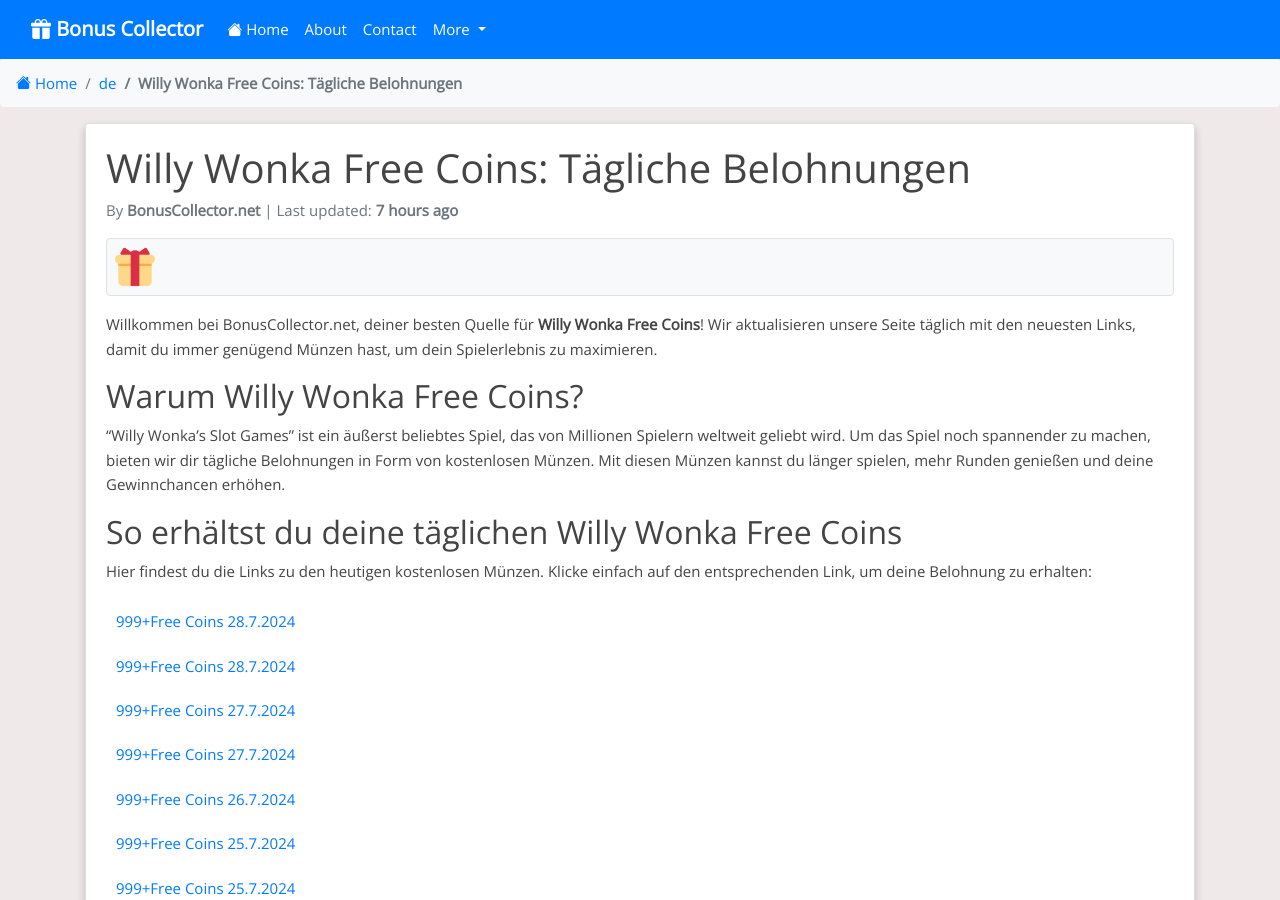
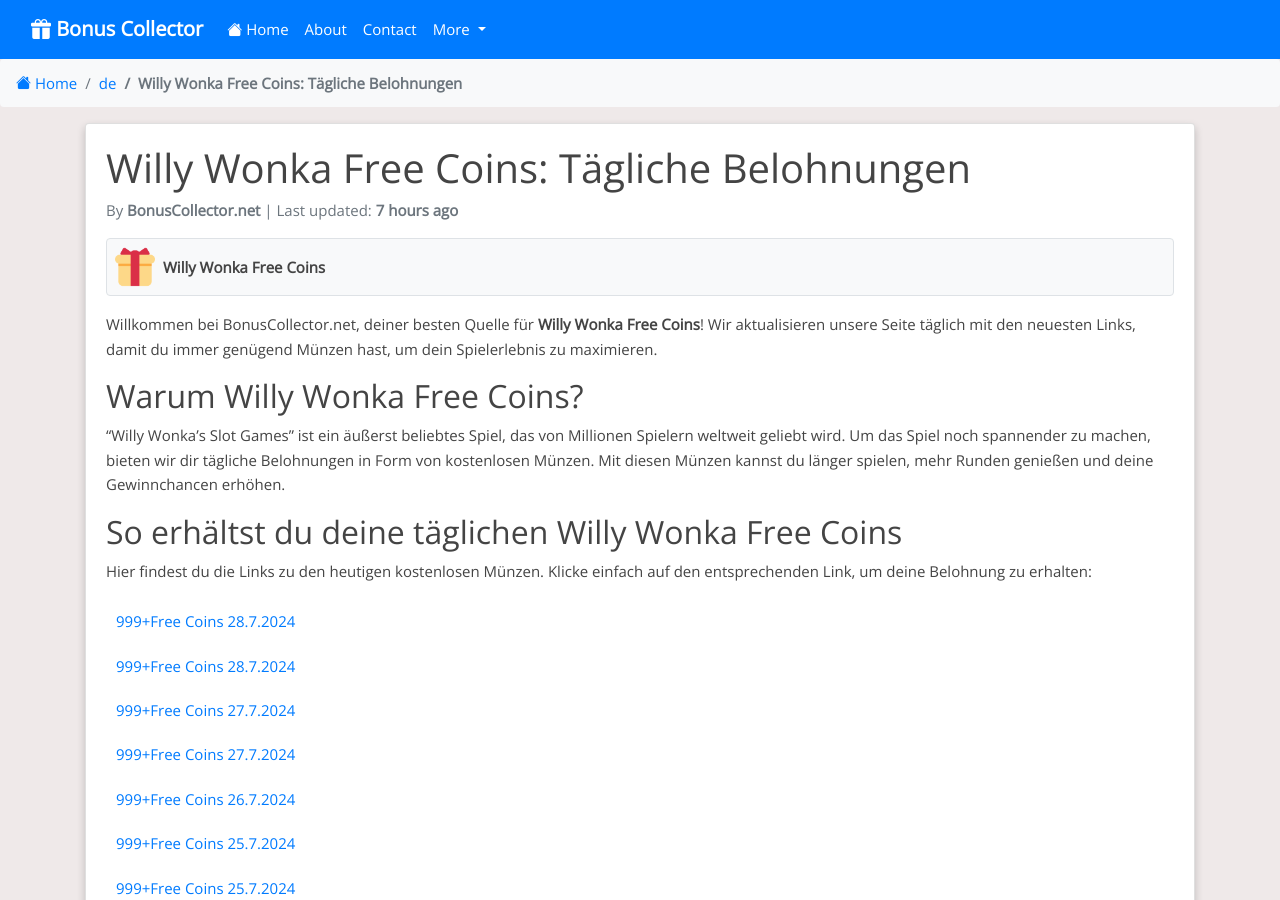
Before and after one commit to Prollad99/bs-net, a Jekyll site: the page built from de/_posts/2024-07-18-willy-wonka.md, in a window 1280 px wide and 900 px high. Built offline with Jekyll 4.4.1, drawn with Linux system fonts in a browser that asks for light colours; nearby versions of some CDN libraries; comment, search, counter and statistics services are not loaded.

Commit message:
Update 2024-07-18-willy-wonka.md

```diff
--- a/de/_posts/2024-07-18-willy-wonka.md
+++ b/de/_posts/2024-07-18-willy-wonka.md
@@ -9,6 +9,8 @@
 permalink: /de/willy-wonka-free-coins/
 image: /assets/images/willy-wonka.jpeg
 include_file: willy-wonka.html
+manifest: /manifests/de/willy-wonka.json
+app_name: "Willy Wonka Free Coins"
 ---
 
 Willkommen bei BonusCollector.net, deiner besten Quelle für **Willy Wonka Free Coins**! Wir aktualisieren unsere Seite täglich mit den neuesten Links, damit du immer genügend Münzen hast, um dein Spielerlebnis zu maximieren.
```
